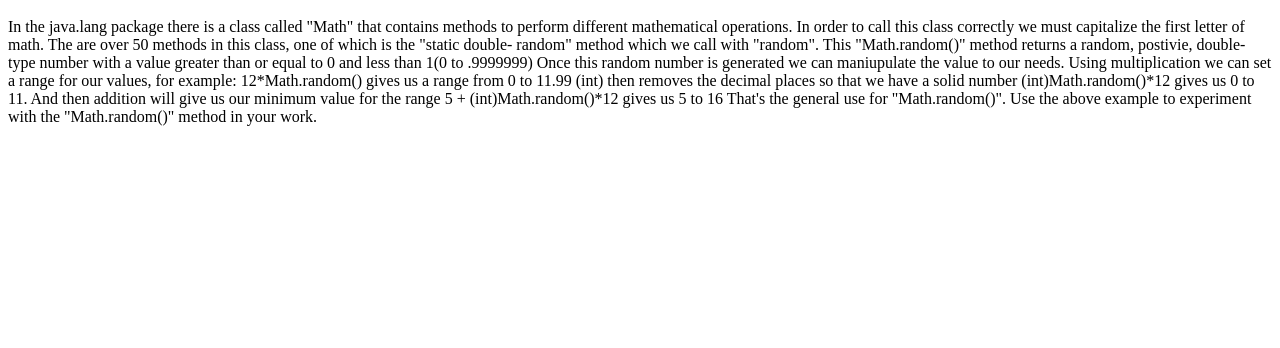
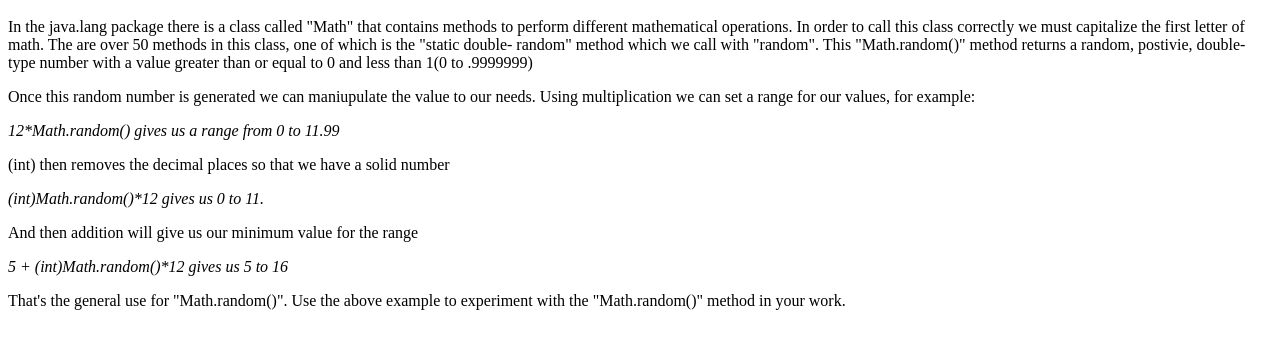
Before and after one commit to MVMurrell/MVMurrell.github.io, a plain HTML site: page Math-Random.html in a window 1280 px wide. Shown: the part 48-396 px from the top of the page. Drawn offline with Linux system fonts and the light colour scheme.

Commit message:
CSS Revisions

```diff
--- a/Math-Random.html
+++ b/Math-Random.html
@@ -12,22 +12,22 @@
       are over 50 methods in this class, one of which is the "static double-
       random" method which we call with "random". This "Math.random()" method
       returns a random, postivie, double-type number with a value greater than or equal
-      to 0 and less than 1(0 to .9999999)
+      to 0 and less than 1(0 to .9999999)</p>
 
-      Once this random number is generated we can maniupulate the value to our
-      needs. Using multiplication we can set a range for our values, for example:
+      <p>Once this random number is generated we can maniupulate the value to our
+      needs. Using multiplication we can set a range for our values, for example:</p>
 
-            12*Math.random() gives us a range from 0 to 11.99
+            <p><em>12*Math.random() gives us a range from 0 to 11.99</em></p>
 
-      (int) then removes the decimal places so that we have a solid number
+      <p>(int) then removes the decimal places so that we have a solid number</p>
 
-            (int)Math.random()*12 gives us 0 to 11.
+            <p><em>(int)Math.random()*12 gives us 0 to 11.</em></p>
 
-      And then addition will give us our minimum value for the range
+      <p>And then addition will give us our minimum value for the range</P
 
-          5 + (int)Math.random()*12 gives us 5 to 16
+          <p><em>5 + (int)Math.random()*12 gives us 5 to 16</em></P
 
-      That's the general use for "Math.random()". Use the above example to
-      experiment with the "Math.random()" method in your work.
+      <p>That's the general use for "Math.random()". Use the above example to
+      experiment with the "Math.random()" method in your work.</p>
   </body>
 </html>
```
Also changed, not shown: MyWhy.html (+5 -5 lines), index.html (+2 -2 lines).
